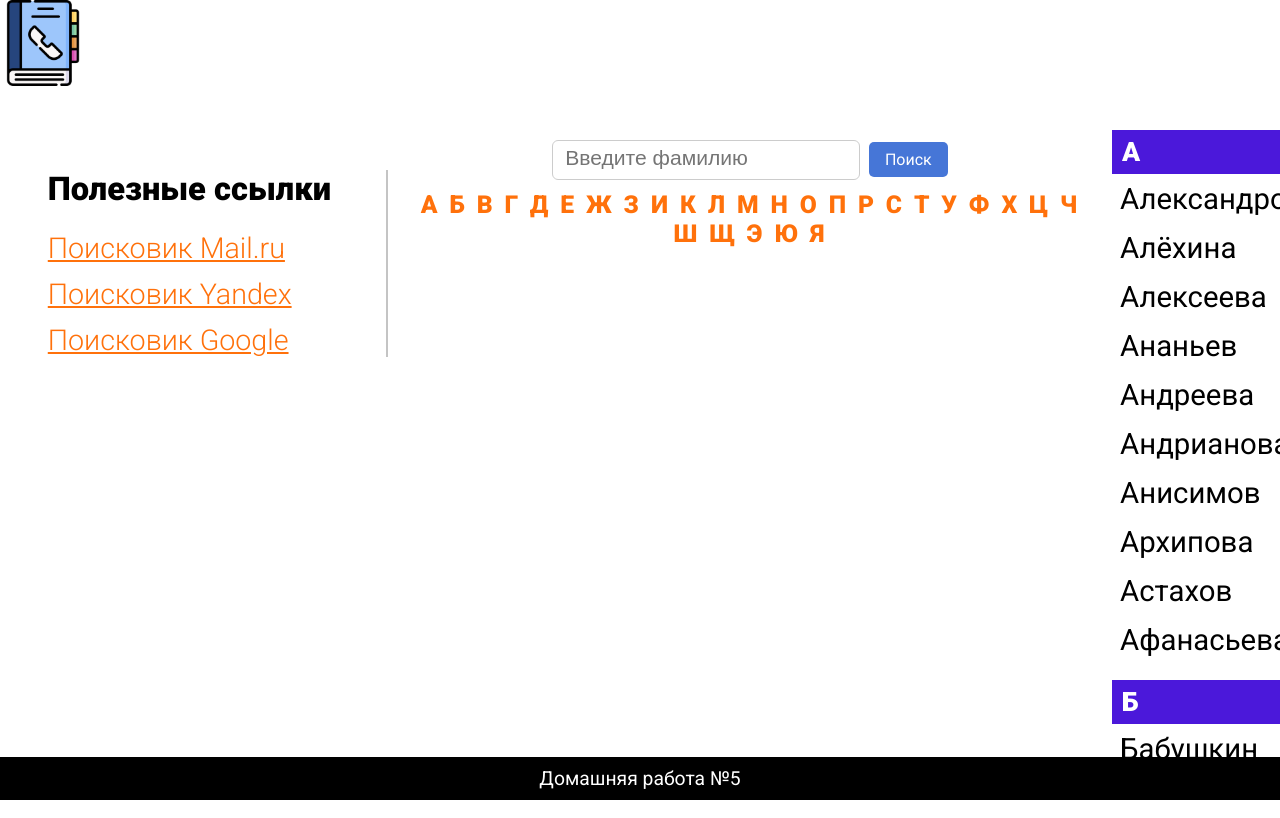
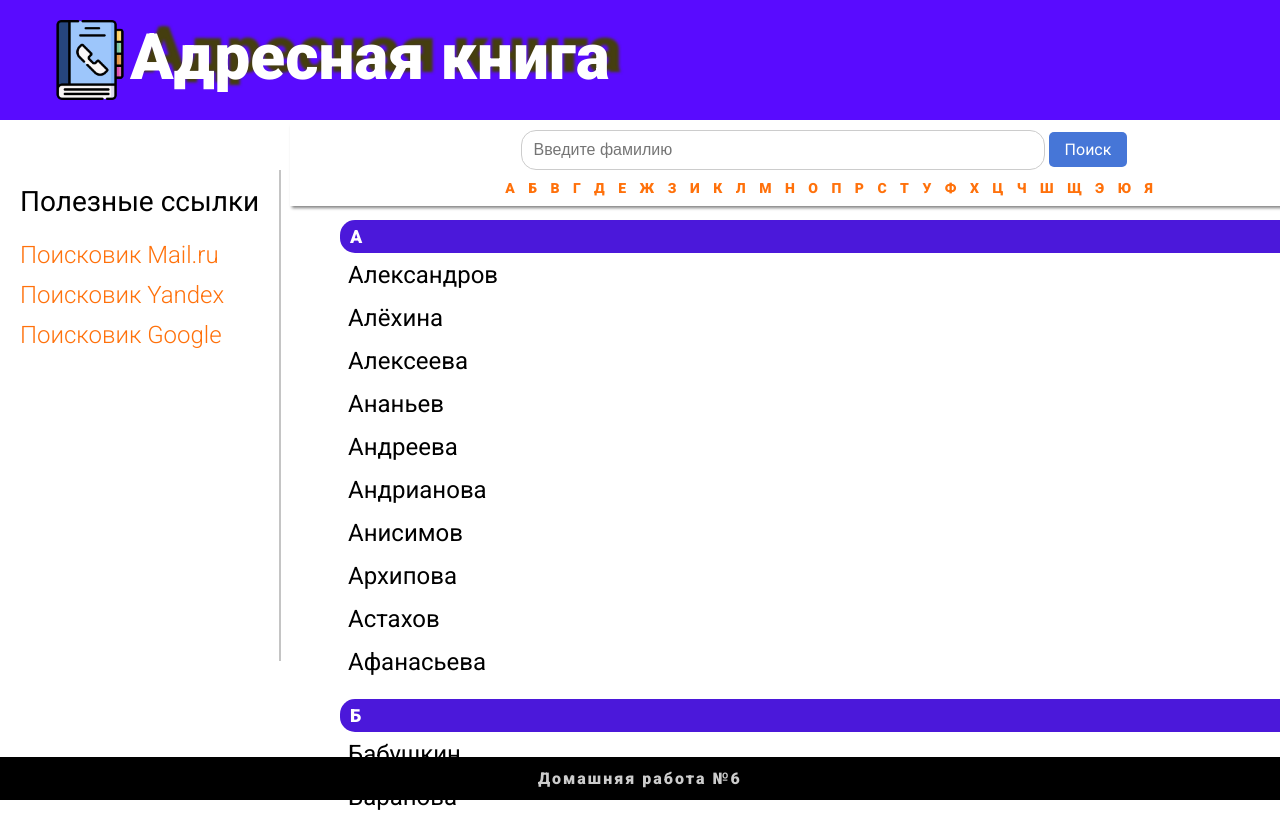
Before and after one commit to ShcherbakovaDV/4p22-frontend-andrew-gulin, a plain HTML site: page homework_6/index.html in a window 1280 px wide. Shown: the top 818 px of the page. Drawn offline with Linux system fonts and the light colour scheme.

Commit message:
add homework_6

```diff
--- a/homework_6/index.html
+++ b/homework_6/index.html
@@ -5,7 +5,7 @@
 	<meta charset="UTF-8">
 	<meta name="viewport" content="width=device-width, initial-scale=1.0">
 	<link rel="stylesheet" href="./style.css">
-	<title>Адресная книга - Домашняя работа №5</title>
+	<title>Адресная книга - Домашняя работа №6</title>
 </head>
 
 <body>
@@ -505,7 +505,7 @@
 		<footer class="footer">
 			<div class="footer__wrapper">
 				<div class="footer__main">
-					<p class="footer__text">Домашняя работа №5</p>
+					<p class="footer__text">Домашняя работа №6</p>
 				</div>
 			</div>
 		</footer>
--- a/homework_6/style.css
+++ b/homework_6/style.css
@@ -1,11 +1,11 @@
 @import url("https://fonts.googleapis.com/css2?family=Roboto:wght@300;400;900&display=swap");
-* {
-  box-sizing: border-box;
-}
-
 body, html {
   margin: 0;
   height: 100%;
+}
+
+* {
+  box-sizing: border-box;
 }
 
 ul {
@@ -22,105 +22,102 @@ h1, h2, h3, h4, h5, h6 {
 p {
   margin: 0;
 }
-
-.container {
+.header {
+  position: fixed;
   width: 100%;
-  padding: 0 5px;
+  height: 138px;
+  z-index: 50;
+  box-shadow: inset 0px 0px 20px 4px rgba(75, 216, 9, 0.35);
 }
-
-.header {
-  display: flex;
-  align-items: center;
-  height: 120px;
-  background-color: #590BFF;
+.header__wrapper {
   position: fixed;
   top: 0;
   left: 0;
   width: 100%;
-  z-index: 999;
+  display: flex;
+  align-content: center;
+  height: 120px;
+  background-color: #590BFF;
+  padding: 20px 0 20px 50px;
+  font-size: 50px;
+  max-width: 2560px;
+  margin: 0 auto;
 }
 .header__img-wrapper {
-  width: 100px;
-  height: calc(50px + 2.7777777778vw);
-  position: relative;
-  margin-right: 3%;
+  height: 80px;
 }
 .header__img {
   height: 100%;
-  position: absolute;
-  top: 0;
-  left: 0;
 }
 .header__title {
-  padding: 40px 0;
-}
-.header__title-h1 {
   font-family: Roboto, sans-serif;
-  font-weight: 300;
-  line-height: 0;
-  font-size: calc(24px + 1.3888888889vw);
+  font-weight: 400;
+  font-size: 32px;
+  text-shadow: 12px -7px 3px rgb(69, 62, 15);
   color: #fff;
 }
 
 .main {
-  position: fixed;
-  top: 130px;
-  left: 0;
-  display: flex;
-  -moz-column-gap: 20px;
-       column-gap: 20px;
-  width: 100%;
+  padding-top: 150px;
 }
 
 .aside {
-  flex: 1 0 calc(210px + 13.8888888889vw);
+  position: fixed;
+  top: 170px;
+  left: 0;
+  font-size: 40px;
 }
 .aside__wrapper {
+  background-color: #fff;
+}
+.aside__content {
   font-family: Roboto, sans-serif;
   border-right: 2px solid #C4C4C4;
-  padding-left: calc(30px + 1.3888888889vw);
+  padding: 15px 20px 300px 20px;
 }
 .aside__title {
-  font-size: calc(22px + 0.8333333333vw);
-  font-weight: 600;
-  margin: 40px 0 23px 0;
+  font-weight: 400;
+  font-size: 28px;
+  margin-bottom: 23px;
 }
 .aside__list-item {
+  font-size: 24px;
+  font-weight: 200;
   margin-bottom: 12px;
 }
 .aside__list-link {
-  font-size: calc(18px + 0.8333333333vw);
-  font-weight: 300;
   color: #FF710B;
-}
-
-.content-wrapper {
-  flex: 1 1 100%;
+  text-decoration: none;
 }
 
 .search-section {
-  text-align: center;
+  position: fixed;
+  top: 110px;
+  left: 280px;
+  width: 85%;
+  padding: 10px;
+  z-index: 40;
+}
+.search-section__wrapper {
   display: flex;
   flex-direction: column;
-  font-family: "Roboto", sans-serif;
-  text-transform: uppercase;
-  font-weight: 600;
-  font-size: calc(12px + 0.2777777778vw);
-  text-align: center;
-  margin: 10px 0 0 0px;
+  align-items: center;
+  box-shadow: 0 4px 3px -2px gray;
+  padding: 10px;
+  background-color: #fff;
 }
 .search-section__form-wrapper {
-  width: 90%;
-  margin: 0 auto;
+  width: 100%;
+}
+.search-section__form {
+  text-align: center;
 }
 .search-section__input {
   height: 40px;
   width: 50%;
-  border-radius: 6px;
+  border-radius: 15px;
   border: 1px solid #ccc;
   transition: 0.2s;
-  margin-right: 5px;
-
 }
 .search-section__input:focus {
   color: #212529;
@@ -132,16 +129,16 @@ p {
   transition: 0.3s;
 }
 .search-section__input::-moz-placeholder {
-  padding: 0 10px 0 10px;
-  font-size: calc(14px + 0.5555555556vw);
+  padding: 0 0 0 10px;
+  font-size: 16px;
 }
 .search-section__input:-ms-input-placeholder {
-  padding: 0 10px 0 10px;
-  font-size: calc(14px + 0.5555555556vw);
+  padding: 0 0 0 10px;
+  font-size: 16px;
 }
 .search-section__input::placeholder {
-  padding: 0 10px 0 10px;
-  font-size: calc(14px + 0.5555555556vw);
+  padding: 0 0 0 10px;
+  font-size: 16px;
 }
 .search-section__input:focus::-moz-placeholder {
   opacity: 0;
@@ -180,58 +177,86 @@ p {
   box-shadow: 0 0 3px 1px #4676D7;
 }
 .search-section__alphabet {
-  margin-top: 10px;
-  margin-right: 10px;
-  padding-bottom: 10px;
+  font-family: "Roboto", sans-serif;
+  text-transform: uppercase;
+  font-weight: 600;
+  font-size: 14px;
+  text-align: center;
+  margin: 10px 0 0 0;
 }
 .search-section__alphabet-link {
   text-decoration: none;
   color: #FF710B;
-  padding-left: 8px;
-  font-size: calc(14px + 0.8333333333vw);
+  margin: 0 0 0 10px;
 }
 .search-section__alphabet-link:hover {
   text-decoration: underline;
+  zoom: 1.5;
 }
 
 .directory {
-  height: calc(100vh - 130px);
-  overflow: auto;
+  position: absolute;
+  top: 220px;
+  left: 340px;
+  width: 75%;
+  padding-bottom: 280px;
+  z-index: -1;
+}
+.directory__wrapper {
+  background-color: #fff;
+}
+.directory__element {
+  background-color: #fff;
 }
 .directory__element-subtitle {
   position: -webkit-sticky;
   position: sticky;
-  top: -3px;
+  top: 136px;
   font-family: "Roboto", sans-serif;
-  font-size: calc(16px + 0.8333333333vw);
   text-transform: uppercase;
   background-color: rgb(75, 24, 218);
   display: block;
+  width: 100%;
   color: #fff;
   padding: 6px 6px 6px 10px;
+  border-radius: 15px;
+  z-index: 1;
+  font-weight: 600;
+  font-size: 18px;
 }
 .directory__element-list {
   font-family: "Roboto", sans-serif;
-  font-size: calc(24px + 0.4166666667vw);
+  font-size: 24px;
   padding: 8px;
 }
 .directory__element-item {
   margin-bottom: 15px;
 }
 
+*[id]:before {
+  display: block;
+  content: " ";
+  margin-top: -210px;
+  height: 210px;
+  visibility: hidden;
+}
+
 .footer {
+  flex: 0 0 auto;
   position: fixed;
   bottom: 0;
-  left: 0;
+  right: 0;
   width: 100%;
-  background-color: #000;
 }
 .footer__wrapper {
-  padding: 10px;
+  background-color: #000;
+  width: 100%;
 }
 .footer__text {
-  font-family: "Roboto", sans-serif;
-  font-size: calc(14px + 0.4166666667vw);
-  color: #fff;
   text-align: center;
+  font-family: Roboto, sans-serif;
+  font-weight: 600;
+  letter-spacing: 2px;
+  padding: 12px;
+  color: rgba(255, 255, 255, 0.8);
 }
```
